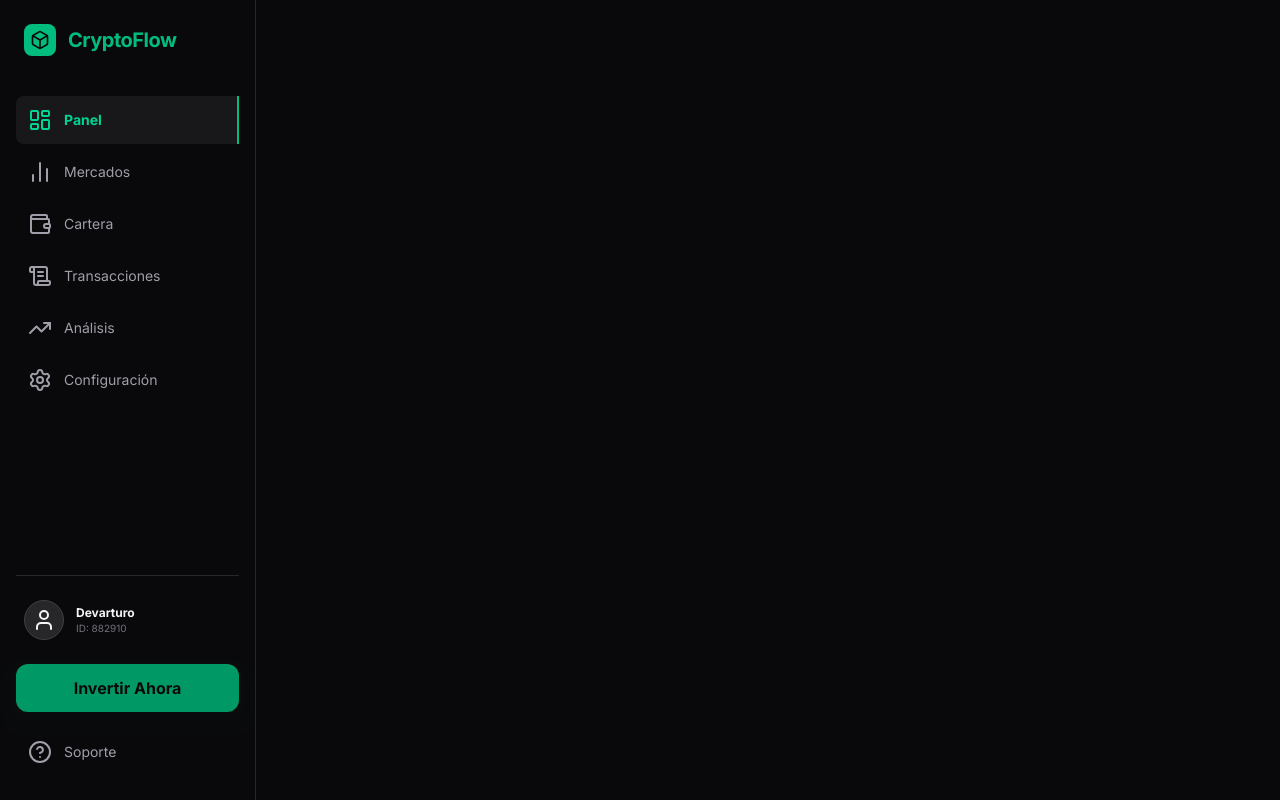
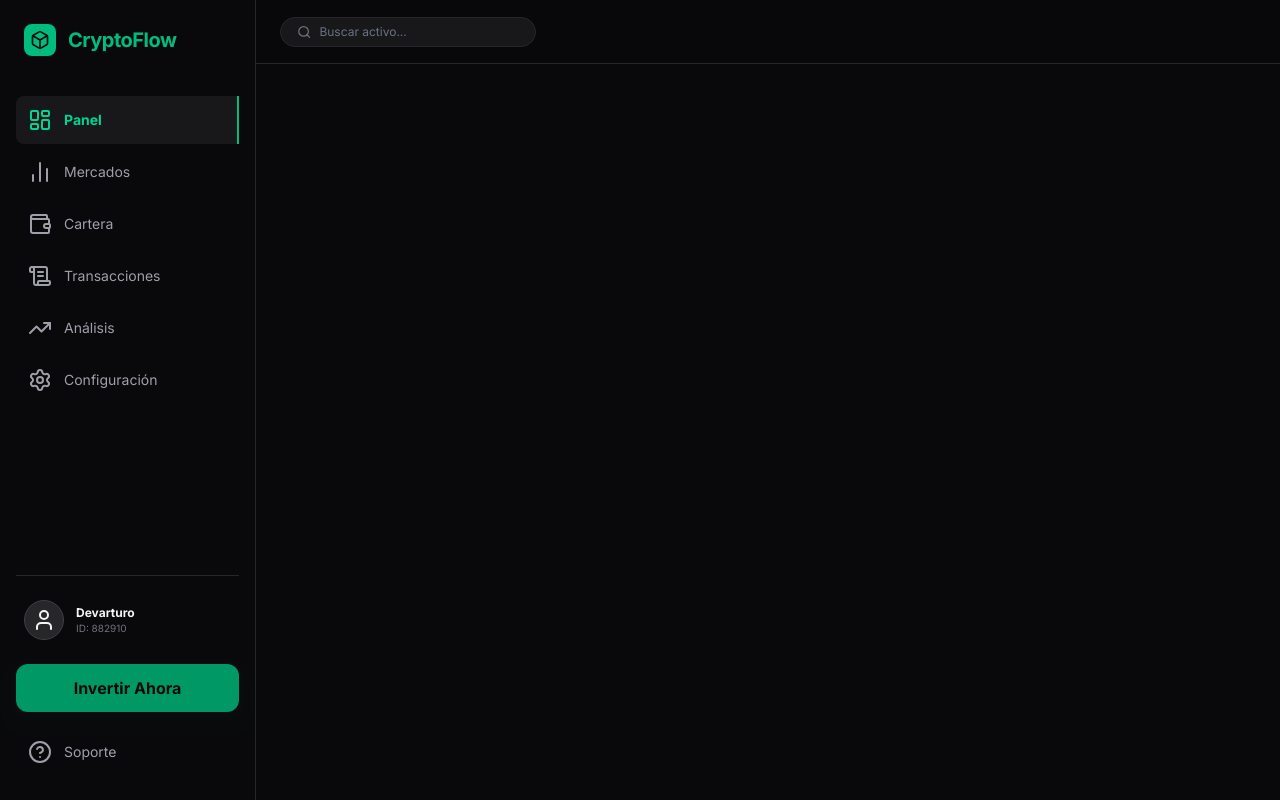
Before and after one commit to arturolguillen/devarturo-4-customized-financial-dashboard-dark-mode, a Next.js app: page / in a window 1280 px wide. Built offline with nearby package versions, Linux system fonts and the light colour scheme.

Commit message:
Add Tailwind CSS forms plugin and implement MainWrapper, TopAppbar, SearchBar, and TopAppBarLogo components

```diff
--- a/package.json
+++ b/package.json
@@ -16,6 +16,7 @@
     "react-dom": "19.2.4"
   },
   "devDependencies": {
+    "@tailwindcss/forms": "^0.5.11",
     "@tailwindcss/postcss": "^4",
     "@types/node": "^20",
     "@types/react": "^19",
--- a/src/app/globals.css
+++ b/src/app/globals.css
@@ -1,4 +1,5 @@
 @import "tailwindcss";
+@plugin "@tailwindcss/forms";
 
 @theme inline {
     --font-sans: var(--font-inter);
--- a/src/app/page.tsx
+++ b/src/app/page.tsx
@@ -1,10 +1,14 @@
 import InvestNowButton from "@/components/InvestNowButton";
+import MainWrapper from "@/components/MainWrapper";
+import SearchBar from "@/components/SearchBar";
 import SideNavbar from "@/components/SideNavbar";
 import SideNavbarFooter from "@/components/SideNavbarFooter";
 import SideNavbarLogo from "@/components/SideNavbarLogo";
 import SideNarbarMenu from "@/components/SideNavbarMenu";
 import SideNavbarSupportLink from "@/components/SideNavbarSupportLink";
 import SideNavbarUser from "@/components/SideNavbarUser";
+import TopAppbar from "@/components/TopAppBar";
+import TopAppBarLogo from "@/components/TopAppBarLogo";
 
 export default function Home() {
     return (
@@ -18,6 +22,12 @@ export default function Home() {
                     <SideNavbarSupportLink />
                 </SideNavbarFooter>
             </SideNavbar>
+            <MainWrapper>
+                <TopAppbar>
+                    <TopAppBarLogo />
+                    <SearchBar />
+                </TopAppbar>
+            </MainWrapper>
         </>
     );
 }
--- /dev/null
+++ b/src/components/MainWrapper.tsx
@@ -0,0 +1,11 @@
+import React from "react";
+
+export default function MainWrapper({ children }: {
+    children: React.ReactNode;
+}) {
+    return (
+        <main className="flex-1 flex flex-col min-w-0 bg-zinc-950 overflow-x-hidden">
+            {children}
+        </main>
+    );
+}
--- /dev/null
+++ b/src/components/SearchBar.tsx
@@ -0,0 +1,14 @@
+import { Search } from "lucide-react";
+
+export default function SearchBar() {
+    return (
+        <div className="hidden md:flex items-center bg-zinc-900 rounded-full px-4 py-1.5 w-64 border border-zinc-800 focus-within:border-emerald-500/50 transition-colors gap-2">
+            <Search size={16} className="text-zinc-500" />
+            <input
+                type="search"
+                placeholder={'Buscar activo...'}
+                className="bg-transparent border-none text-xs focus:ring-0 text-zinc-100 w-full p-0"
+            />
+        </div>
+    );
+}
--- /dev/null
+++ b/src/components/TopAppBar.tsx
@@ -0,0 +1,11 @@
+import React from "react";
+
+export default function TopAppbar({ children }: {
+    children: React.ReactNode;
+}) {
+    return (
+        <header className="w-full h-16 sticky top-0 z-40 bg-zinc-950/80 backdrop-blur-md border-b border-zinc-800 flex justify-between items-center px-6">
+            {children}
+        </header>
+    );
+}
--- /dev/null
+++ b/src/components/TopAppBarLogo.tsx
@@ -0,0 +1,5 @@
+export default function TopAppBarLogo() {
+    return (
+        <div className="lg:hidden text-emerald-500 font-bold text-xl">{'CryptoFlow'}</div>
+    );
+}
```
Also changed, not shown: 1 other file (tests, documents, lock files or other folders).
